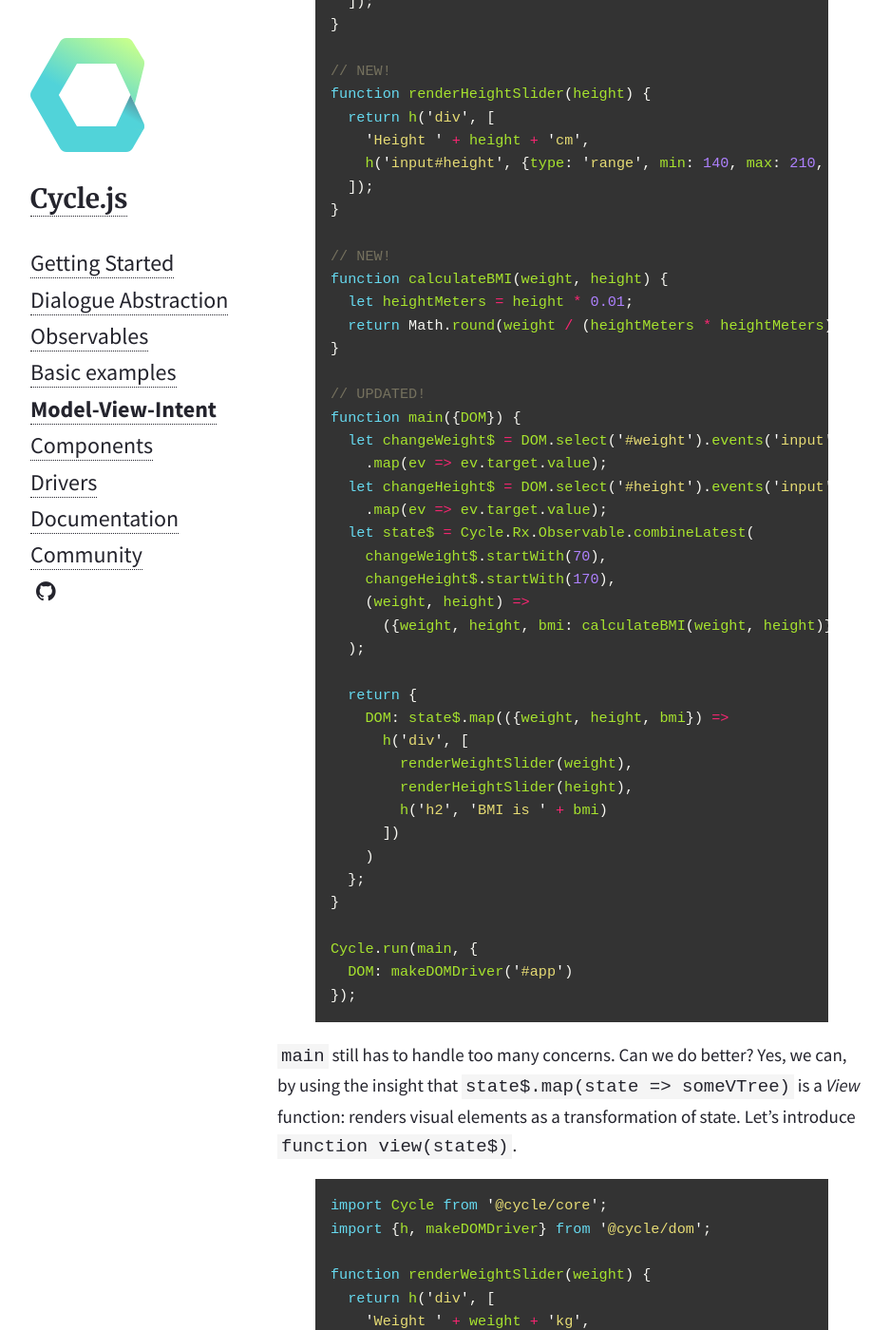
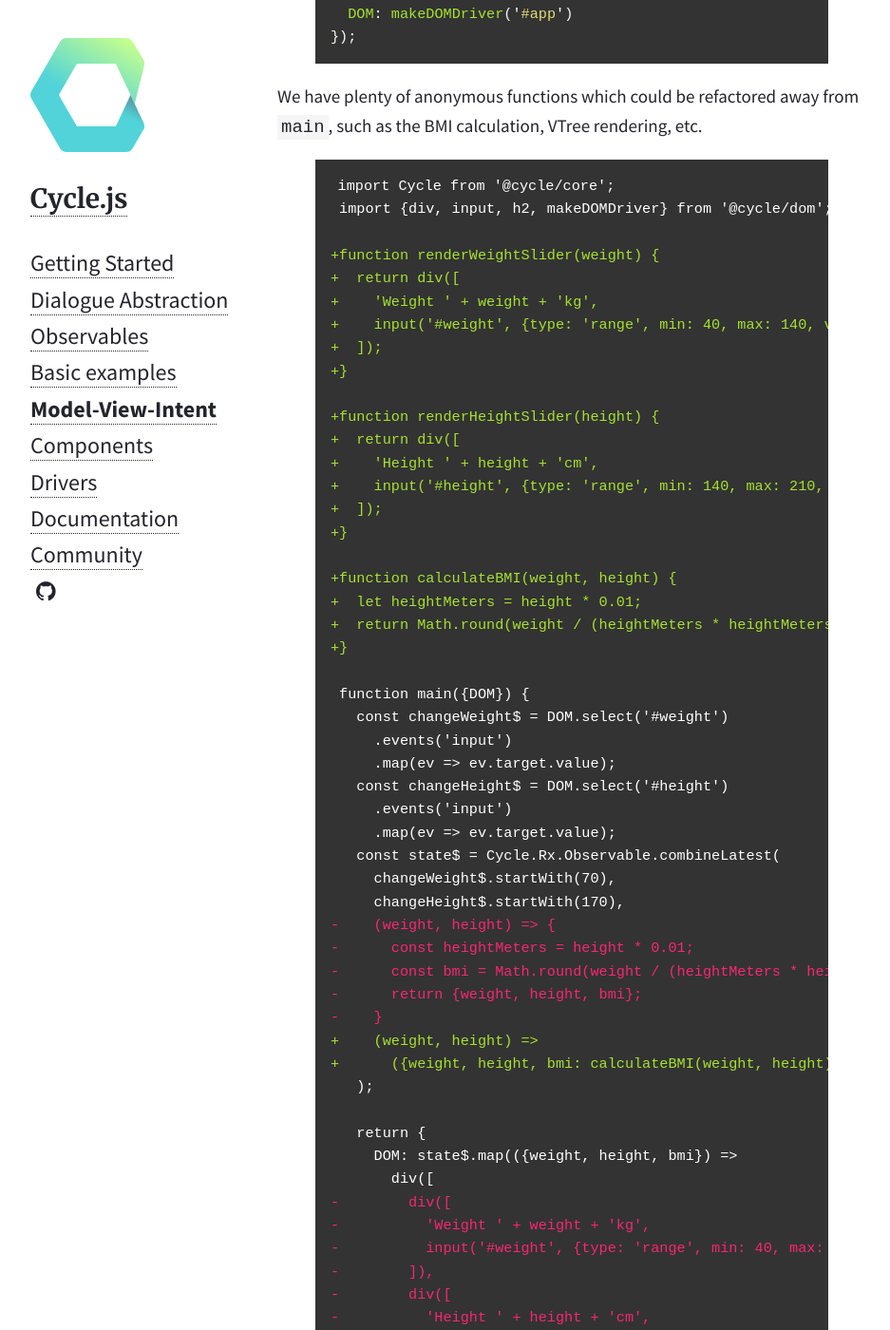
Before and after one commit to cyclejs/old-website, a Jekyll site: the page built from _posts/2015-01-26-model-view-intent.md, in a window 1280 px wide and 1400 px high, scrolled down 1745 px. Shown: the whole window at 95% size, without its empty margins (168-1105 px from the left). Built offline with Jekyll 4.4.1, drawn with Linux system fonts in a browser that asks for light colours; nearby versions of some CDN libraries; some of the changed text lies outside the part shown.

Commit message:
Update MVI chapter to Cycle Nested

```diff
--- a/_posts/2015-01-26-model-view-intent.md
+++ b/_posts/2015-01-26-model-view-intent.md
@@ -7,39 +7,45 @@
 
 #### MVI is a simple pattern to refactor the main() function into three parts: Intent (to listen to the user), Model (to process information), and View (to output back to the user).
 
+<p>
+  {% include img/main-eq-mvi.svg %}
+</p>
+
 Let's see how we can refactor the `main()` function we wrote for calculating BMI:
 
 {% highlight js %}
 import Cycle from '@cycle/core';
-import {h, makeDOMDriver} from '@cycle/dom';
+import {div, input, h2, makeDOMDriver} from '@cycle/dom';
 
 function main({DOM}) {
-  let changeWeight$ = DOM.select('#weight').events('input')
+  const changeWeight$ = DOM.select('#weight')
+    .events('input')
     .map(ev => ev.target.value);
-  let changeHeight$ = DOM.select('#height').events('input')
+  const changeHeight$ = DOM.select('#height')
+    .events('input')
     .map(ev => ev.target.value);
-  let state$ = Cycle.Rx.Observable.combineLatest(
+  const state$ = Cycle.Rx.Observable.combineLatest(
     changeWeight$.startWith(70),
     changeHeight$.startWith(170),
     (weight, height) => {
-      let heightMeters = height * 0.01;
-      let bmi = Math.round(weight / (heightMeters * heightMeters));
+      const heightMeters = height * 0.01;
+      const bmi = Math.round(weight / (heightMeters * heightMeters));
       return {weight, height, bmi};
     }
   );
 
   return {
     DOM: state$.map(({weight, height, bmi}) =>
-      h('div', [
-        h('div', [
+      div([
+        div([
           'Weight ' + weight + 'kg',
-          h('input#weight', {type: 'range', min: 40, max: 140, value: weight})
+          input('#weight', {type: 'range', min: 40, max: 140, value: weight})
         ]),
-        h('div', [
+        div([
           'Height ' + height + 'cm',
-          h('input#height', {type: 'range', min: 140, max: 210, value: height})
+          input('#height', {type: 'range', min: 140, max: 210, value: height})
         ]),
-        h('h2', 'BMI is ' + bmi)
+        h2('BMI is ' + bmi)
       ])
     )
   };
@@ -52,250 +58,247 @@
 
 We have plenty of anonymous functions which could be refactored away from `main`, such as the BMI calculation, VTree rendering, etc.
 
-{% highlight js %}
-import Cycle from '@cycle/core';
-import {h, makeDOMDriver} from '@cycle/dom';
+{% highlight diff %}
+ import Cycle from '@cycle/core';
+ import {div, input, h2, makeDOMDriver} from '@cycle/dom';
 
-// NEW!
-function renderWeightSlider(weight) {
-  return h('div', [
-    'Weight ' + weight + 'kg',
-    h('input#weight', {type: 'range', min: 40, max: 140, value: weight})
-  ]);
-}
++function renderWeightSlider(weight) {
++  return div([
++    'Weight ' + weight + 'kg',
++    input('#weight', {type: 'range', min: 40, max: 140, value: weight})
++  ]);
++}
 
-// NEW!
-function renderHeightSlider(height) {
-  return h('div', [
-    'Height ' + height + 'cm',
-    h('input#height', {type: 'range', min: 140, max: 210, value: height})
-  ]);
-}
++function renderHeightSlider(height) {
++  return div([
++    'Height ' + height + 'cm',
++    input('#height', {type: 'range', min: 140, max: 210, value: height})
++  ]);
++}
 
-// NEW!
-function calculateBMI(weight, height) {
-  let heightMeters = height * 0.01;
-  return Math.round(weight / (heightMeters * heightMeters));
-}
++function calculateBMI(weight, height) {
++  let heightMeters = height * 0.01;
++  return Math.round(weight / (heightMeters * heightMeters));
++}
 
-// UPDATED!
-function main({DOM}) {
-  let changeWeight$ = DOM.select('#weight').events('input')
-    .map(ev => ev.target.value);
-  let changeHeight$ = DOM.select('#height').events('input')
-    .map(ev => ev.target.value);
-  let state$ = Cycle.Rx.Observable.combineLatest(
-    changeWeight$.startWith(70),
-    changeHeight$.startWith(170),
-    (weight, height) =>
-      ({weight, height, bmi: calculateBMI(weight, height)})
-  );
+ function main({DOM}) {
+   const changeWeight$ = DOM.select('#weight')
+     .events('input')
+     .map(ev => ev.target.value);
+   const changeHeight$ = DOM.select('#height')
+     .events('input')
+     .map(ev => ev.target.value);
+   const state$ = Cycle.Rx.Observable.combineLatest(
+     changeWeight$.startWith(70),
+     changeHeight$.startWith(170),
+-    (weight, height) => {
+-      const heightMeters = height * 0.01;
+-      const bmi = Math.round(weight / (heightMeters * heightMeters));
+-      return {weight, height, bmi};
+-    }
++    (weight, height) =>
++      ({weight, height, bmi: calculateBMI(weight, height)})
+   );
 
-  return {
-    DOM: state$.map(({weight, height, bmi}) =>
-      h('div', [
-        renderWeightSlider(weight),
-        renderHeightSlider(height),
-        h('h2', 'BMI is ' + bmi)
-      ])
-    )
-  };
-}
+   return {
+     DOM: state$.map(({weight, height, bmi}) =>
+       div([
+-        div([
+-          'Weight ' + weight + 'kg',
+-          input('#weight', {type: 'range', min: 40, max: 140, value: weight})
+-        ]),
+-        div([
+-          'Height ' + height + 'cm',
+-          input('#height', {type: 'range', min: 140, max: 210, value: height})
+-        ]),
++        renderWeightSlider(weight),
++        renderHeightSlider(height),
+         h2('BMI is ' + bmi)
+       ])
+     )
+   };
+ }
 
-Cycle.run(main, {
-  DOM: makeDOMDriver('#app')
-});
+ Cycle.run(main, {
+   DOM: makeDOMDriver('#app')
+ });
 {% endhighlight %}
 
 `main` still has to handle too many concerns. Can we do better? Yes, we can, by using the insight that `state$.map(state => someVTree)` is a *View* function: renders visual elements as a transformation of state. Let's introduce `function view(state$)`.
 
-{% highlight js %}
-import Cycle from '@cycle/core';
-import {h, makeDOMDriver} from '@cycle/dom';
+{% highlight diff %}
+ import Cycle from '@cycle/core';
+ import {div, input, h2, makeDOMDriver} from '@cycle/dom';
 
-function renderWeightSlider(weight) {
-  return h('div', [
-    'Weight ' + weight + 'kg',
-    h('input#weight', {type: 'range', min: 40, max: 140, value: weight})
-  ]);
-}
+ function renderWeightSlider(weight) {
+   return div([
+     'Weight ' + weight + 'kg',
+     input('#weight', {type: 'range', min: 40, max: 140, value: weight})
+   ]);
+ }
 
-function renderHeightSlider(height) {
-  return h('div', [
-    'Height ' + height + 'cm',
-    h('input#height', {type: 'range', min: 140, max: 210, value: height})
-  ]);
-}
+ function renderHeightSlider(height) {
+   return div([
+     'Height ' + height + 'cm',
+     input('#height', {type: 'range', min: 140, max: 210, value: height})
+   ]);
+ }
 
-function calculateBMI(weight, height) {
-  let heightMeters = height * 0.01;
-  return Math.round(weight / (heightMeters * heightMeters));
-}
+ function calculateBMI(weight, height) {
+   let heightMeters = height * 0.01;
+   return Math.round(weight / (heightMeters * heightMeters));
+ }
 
-// NEW!
-function view(state$) {
-  return state$.map(({weight, height, bmi}) =>
-    h('div', [
-      renderWeightSlider(weight),
-      renderHeightSlider(height),
-      h('h2', 'BMI is ' + bmi)
-    ])
-  );
-}
++function view(state$) {
++  return state$.map(({weight, height, bmi}) =>
++    div([
++      renderWeightSlider(weight),
++      renderHeightSlider(height),
++      h2('BMI is ' + bmi)
++    ])
++  );
++}
 
-// UPDATED!
-function main({DOM}) {
-  let changeWeight$ = DOM.select('#weight').events('input')
-    .map(ev => ev.target.value);
-  let changeHeight$ = DOM.select('#height').events('input')
-    .map(ev => ev.target.value);
-  let state$ = Cycle.Rx.Observable.combineLatest(
-    changeWeight$.startWith(70),
-    changeHeight$.startWith(170),
-    (weight, height) =>
-      ({weight, height, bmi: calculateBMI(weight, height)})
-  );
+ function main({DOM}) {
+   const changeWeight$ = DOM.select('#weight')
+     .events('input')
+     .map(ev => ev.target.value);
+   const changeHeight$ = DOM.select('#height')
+     .events('input')
+     .map(ev => ev.target.value);
+   const state$ = Cycle.Rx.Observable.combineLatest(
+     changeWeight$.startWith(70),
+     changeHeight$.startWith(170),
+     (weight, height) =>
+       ({weight, height, bmi: calculateBMI(weight, height)})
+   );
 
-  return {
-    DOM: view(state$)
-  };
-}
+   return {
+-    DOM: state$.map(({weight, height, bmi}) =>
+-      div([
+-        renderWeightSlider(weight),
+-        renderHeightSlider(height),
+-        h2('BMI is ' + bmi)
+-      ])
+-    )
++    DOM: view(state$)
+   };
+ }
 
-Cycle.run(main, {
-  DOM: makeDOMDriver('#app')
-});
+ Cycle.run(main, {
+   DOM: makeDOMDriver('#app')
+ });
 {% endhighlight %}
 
 Now, `main` is much smaller. But is it doing *one thing*? We have `changeWeight$`, `changeHeight$`, `state$`, and the return using `view(state$)`. Normally when we work with a *View*, we also have a *Model*. What Models normally do is **manage state**. In our case, however, we have `state$` which is self-responsible for its own changes, because it is [reactive](/observables.html#reactive-programming). But anyway we have code that defines how `state$` depends on `changeWeight$` and `changeHeight$`. We can put that code inside a `model()` function.
 
-{% highlight js %}
-import Cycle from '@cycle/core';
-import {h, makeDOMDriver} from '@cycle/dom';
+{% highlight diff %}
+ import Cycle from '@cycle/core';
+ import {div, input, h2, makeDOMDriver} from '@cycle/dom';
 
-function renderWeightSlider(weight) {
-  return h('div', [
-    'Weight ' + weight + 'kg',
-    h('input#weight', {type: 'range', min: 40, max: 140, value: weight})
-  ]);
-}
+ // ...
 
-function renderHeightSlider(height) {
-  return h('div', [
-    'Height ' + height + 'cm',
-    h('input#height', {type: 'range', min: 140, max: 210, value: height})
-  ]);
-}
++function model(changeWeight$, changeHeight$) {
++  return Cycle.Rx.Observable.combineLatest(
++    changeWeight$.startWith(70),
++    changeHeight$.startWith(170),
++    (weight, height) =>
++      ({weight, height, bmi: calculateBMI(weight, height)})
++  );
++}
 
-function calculateBMI(weight, height) {
-  let heightMeters = height * 0.01;
-  return Math.round(weight / (heightMeters * heightMeters));
-}
+ function view(state$) {
+   return state$.map(({weight, height, bmi}) =>
+     div([
+       renderWeightSlider(weight),
+       renderHeightSlider(height),
+       h2('BMI is ' + bmi)
+     ])
+   );
+ }
 
-// NEW!
-function model(changeWeight$, changeHeight$) {
-  return Cycle.Rx.Observable.combineLatest(
-    changeWeight$.startWith(70),
-    changeHeight$.startWith(170),
-    (weight, height) =>
-      ({weight, height, bmi: calculateBMI(weight, height)})
-  );
-}
+ function main({DOM}) {
+   const changeWeight$ = DOM.select('#weight')
+     .events('input')
+     .map(ev => ev.target.value);
+   const changeHeight$ = DOM.select('#height')
+     .events('input')
+     .map(ev => ev.target.value);
+-  const state$ = Cycle.Rx.Observable.combineLatest(
+-    changeWeight$.startWith(70),
+-    changeHeight$.startWith(170),
+-    (weight, height) =>
+-      ({weight, height, bmi: calculateBMI(weight, height)})
+-  );
++  const state$ = model(changeWeight$, changeHeight$);
 
-function view(state$) {
-  return state$.map(({weight, height, bmi}) =>
-    h('div', [
-      renderWeightSlider(weight),
-      renderHeightSlider(height),
-      h('h2', 'BMI is ' + bmi)
-    ])
-  );
-}
+   return {
+     DOM: view(state$)
+   };
+ }
 
-// UPDATED!
-function main({DOM}) {
-  let changeWeight$ = DOM.select('#weight').events('input')
-    .map(ev => ev.target.value);
-  let changeHeight$ = DOM.select('#height').events('input')
-    .map(ev => ev.target.value);
-  let state$ = model(changeWeight$, changeHeight$);
-
-  return {
-    DOM: view(state$)
-  };
-}
-
-Cycle.run(main, {
-  DOM: makeDOMDriver('#app')
-});
+ Cycle.run(main, {
+   DOM: makeDOMDriver('#app')
+ });
 {% endhighlight %}
 
 `main` still defines `changeWeight$` and `changeHeight$`. What are these Observables? They are event streams of *Actions*. In the [previous chapter about basic examples](/basic-examples.html#increment-and-decrement-a-counter) we had an `action$` Observable for incrementing and decrementing a counter. These Actions are deduced or interpreted from DOM events. Their names indicate the user's *intentions*. We can group these Observable definitions in an `intent()` function:
 
-{% highlight js %}
-import Cycle from '@cycle/core';
-import {h, makeDOMDriver} from '@cycle/dom';
+{% highlight diff %}
+ import Cycle from '@cycle/core';
+ import {div, input, h2, makeDOMDriver} from '@cycle/dom';
 
-function renderWeightSlider(weight) {
-  return h('div', [
-    'Weight ' + weight + 'kg',
-    h('input#weight', {type: 'range', min: 40, max: 140, value: weight})
-  ]);
-}
+ // ...
 
-function renderHeightSlider(height) {
-  return h('div', [
-    'Height ' + height + 'cm',
-    h('input#height', {type: 'range', min: 140, max: 210, value: height})
-  ]);
-}
++function intent(DOM) {
++  return {
++    changeWeight$: DOM.select('#weight').events('input')
++      .map(ev => ev.target.value),
++    changeHeight$: DOM.select('#height').events('input')
++      .map(ev => ev.target.value)
++  };
++}
 
-function calculateBMI(weight, height) {
-  let heightMeters = height * 0.01;
-  return Math.round(weight / (heightMeters * heightMeters));
-}
+-function model(changeWeight$, changeHeight$) {
++function model(actions) {
+   return Cycle.Rx.Observable.combineLatest(
+-    changeWeight$.startWith(70),
+-    changeHeight$.startWith(170),
++    actions.changeWeight$.startWith(70),
++    actions.changeHeight$.startWith(170),
+     (weight, height) =>
+       ({weight, height, bmi: calculateBMI(weight, height)})
+   );
+ }
 
-// NEW!
-function intent(DOM) {
-  return {
-    changeWeight$: DOM.select('#weight').events('input')
-      .map(ev => ev.target.value),
-    changeHeight$: DOM.select('#height').events('input')
-      .map(ev => ev.target.value)
-  };
-}
+ function view(state$) {
+   return state$.map(({weight, height, bmi}) =>
+     div([
+       renderWeightSlider(weight),
+       renderHeightSlider(height),
+       h2('BMI is ' + bmi)
+     ])
+   );
+ }
 
-// UPDATED!
-function model(actions) {
-  return Cycle.Rx.Observable.combineLatest(
-    actions.changeWeight$.startWith(70),
-    actions.changeHeight$.startWith(170),
-    (weight, height) =>
-      ({weight, height, bmi: calculateBMI(weight, height)})
-  );
-}
+ function main({DOM}) {
+-  const changeWeight$ = DOM.select('#weight')
+-    .events('input')
+-    .map(ev => ev.target.value);
+-  const changeHeight$ = DOM.select('#height')
+-    .events('input')
+-    .map(ev => ev.target.value);
++  const actions = intent(DOM);
+-  const state$ = model(changeWeight$, changeHeight$);
++  const state$ = model(actions);
+   return {
+     DOM: view(state$)
+   };
+ }
 
-function view(state$) {
-  return state$.map(({weight, height, bmi}) =>
-    h('div', [
-      renderWeightSlider(weight),
-      renderHeightSlider(height),
-      h('h2', 'BMI is ' + bmi)
-    ])
-  );
-}
-
-// UPDATED!
-function main({DOM}) {
-  let actions = intent(DOM);
-  let state$ = model(actions);
-  return {
-    DOM: view(state$)
-  };
-}
-
-Cycle.run(main, {
-  DOM: makeDOMDriver('#app')
-});
+ Cycle.run(main, {
+   DOM: makeDOMDriver('#app')
+ });
 {% endhighlight %}
 
 `main` is finally small enough, and works on one level of abstraction, defining how actions are created from DOM events, flowing to model and then to view, and finally back to the DOM. Because these steps are a chain, we can refactor `main` to compose those three functions `intent`, `model`, and `view` together:
@@ -388,24 +393,26 @@
 
 {% highlight js %}
 function renderWeightSlider(weight) {
-  return h('div', [
+  return div([
     'Weight ' + weight + 'kg',
-    h('input#weight', {type: 'range', min: 40, max: 140, value: weight})
+    input('#weight', {type: 'range', min: 40, max: 140, value: weight})
   ]);
 }
 
 function renderHeightSlider(height) {
-  return h('div', [
+  return div([
     'Height ' + height + 'cm',
-    h('input#height', {type: 'range', min: 140, max: 210, value: height})
+    input('#height', {type: 'range', min: 140, max: 210, value: height})
   ]);
 }
 
 function intent(DOM) {
   return {
-    changeWeight$: DOM.select('#weight').events('input')
+    changeWeight$: DOM.select('#weight')
+      .events('input')
       .map(ev => ev.target.value),
-    changeHeight$: DOM.select('#height').events('input')
+    changeHeight$: DOM.select('#height')
+      .events('input')
       .map(ev => ev.target.value)
   };
 }
@@ -415,9 +422,9 @@
 
 {% highlight js %}
 function renderSlider(label, value, unit, id, min, max) {
-  return h('div', [
+  return div([
     '' + label + ' ' + value + unit,
-    h('input#' + id, {type: 'range', min, max, value})
+    input('#' + id, {type: 'range', min, max, value})
   ]);
 }
 
```
Also changed, not shown: other parts of _posts/2015-01-26-model-view-intent.md (+5 -3 lines).
